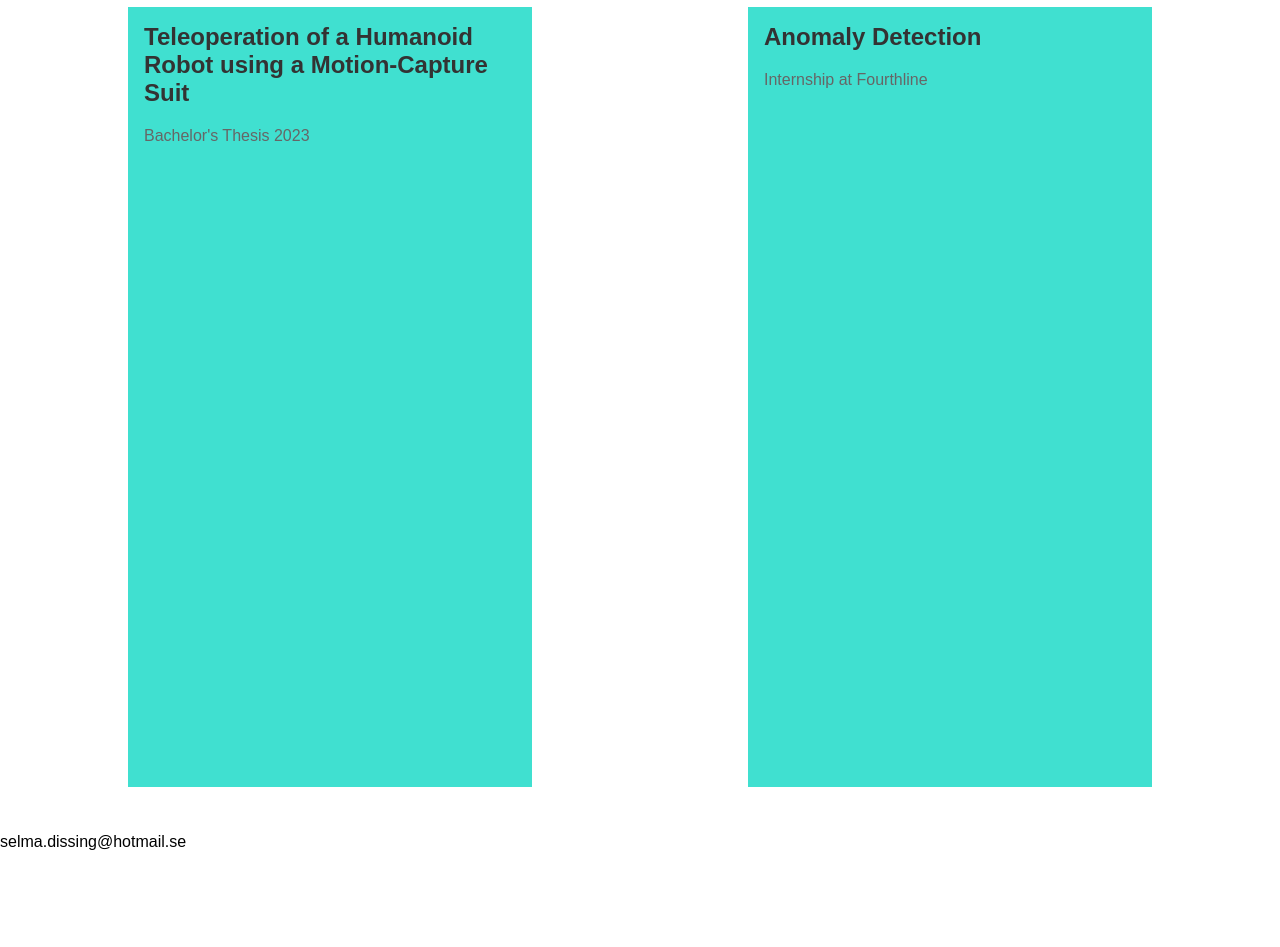
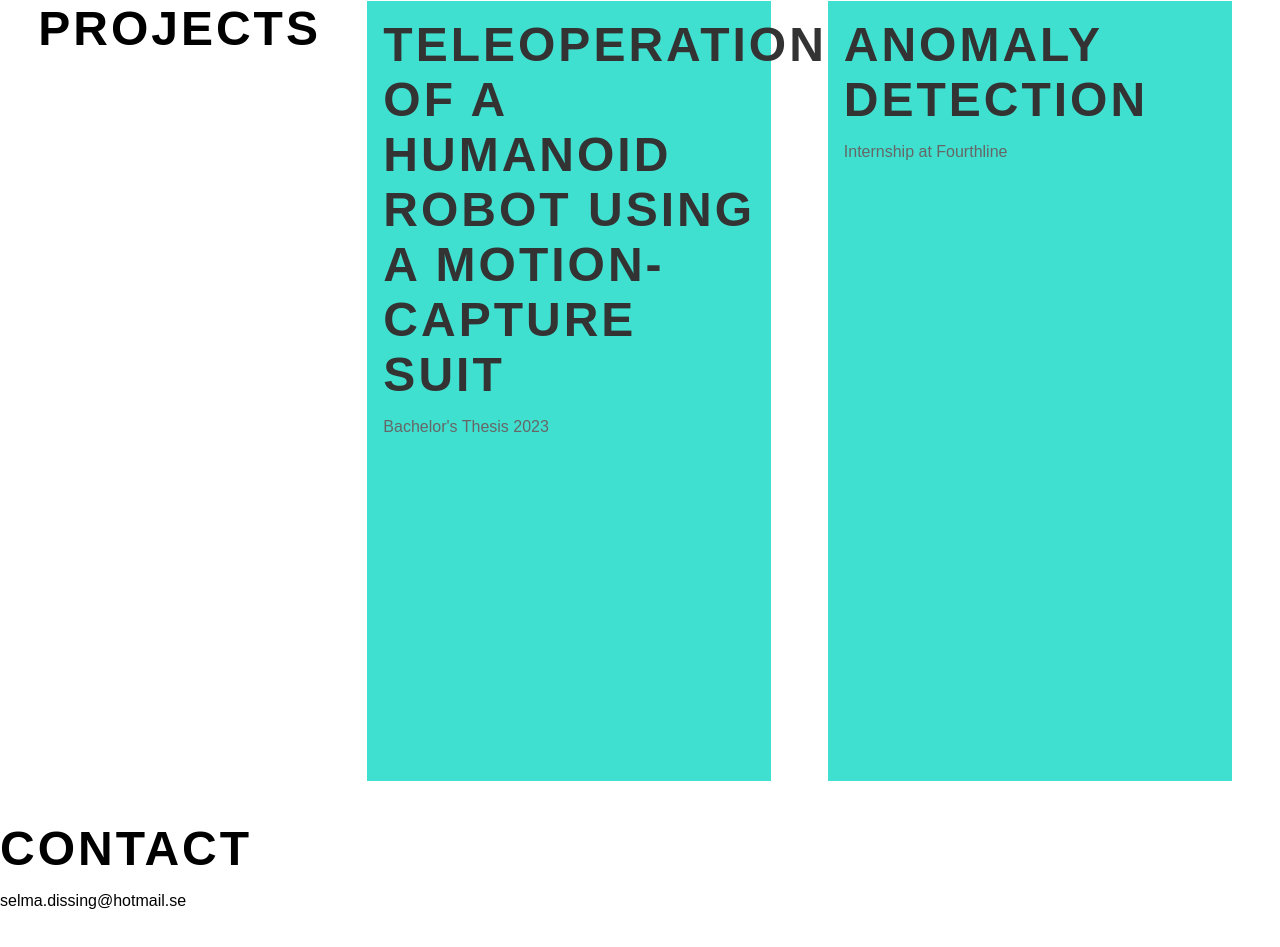
Before and after one commit to selmadissing/selmadissing.github.io, a plain HTML site: page index.html in a window 1280 px wide. Shown: the part 1639-2586 px from the top of the page. Drawn offline with Linux system fonts and the light colour scheme.

Commit message:
new style

```diff
--- a/index.html
+++ b/index.html
@@ -19,10 +19,12 @@
     </div>
 
     <section class="about-section" id="about">
+        <h2>ABOUT</h2>
         <p>Artificial Intelligence Graduate</p>
     </section>
 
     <section class="portfolio-section" id="portfolio">
+        <h2>PROJECTS</h2>
         <div class="project" onclick="location.href='project1.html';">
             <h2>Teleoperation of a Humanoid Robot using a Motion-Capture Suit</h2>
             <p>Bachelor's Thesis 2023</p>
@@ -35,6 +37,7 @@
     </section>
 
     <section class="contact-section" id="contact">
+        <h2>CONTACT</h2>
         <p>selma.dissing@hotmail.se</p>
     </section>
 
--- a/style.css
+++ b/style.css
@@ -14,6 +14,7 @@ body {
     width: 100%;
     display: flex;
     align-items: flex-end;
+    font-family: inherit;
 }
 
 .nav-link {
@@ -59,6 +60,15 @@ body {
     height: 100vh;
 }
 
+.about-section h2 {
+    margin: 10px 0;
+    font-size: 3rem;
+    text-transform: uppercase;
+    letter-spacing: 3px;
+    color: #000000;
+    font-weight: 800;
+}
+
 .portfolio-section {
     display: flex;
     height: 100vh;
@@ -66,6 +76,15 @@ body {
     justify-content: space-around;
     padding: 20px;
     background-color: #ffffff; /* Simpler color for the bottom section */
+}
+
+.portfolio-section h2 {
+    margin: 10px 0;
+    font-size: 3rem;
+    text-transform: uppercase;
+    letter-spacing: 3px;
+    color: #000000;
+    font-weight: 800;
 }
 
 .project {
@@ -95,6 +114,15 @@ body {
     height: 100vh;
 }
 
+.contact-section h2 {
+    margin: 10px 0;
+    font-size: 3rem;
+    text-transform: uppercase;
+    letter-spacing: 3px;
+    color: #000000;
+    font-weight: 800;
+}
+
 @media screen and (max-width: 600px) {
     .project {
         width: 100%;
```
